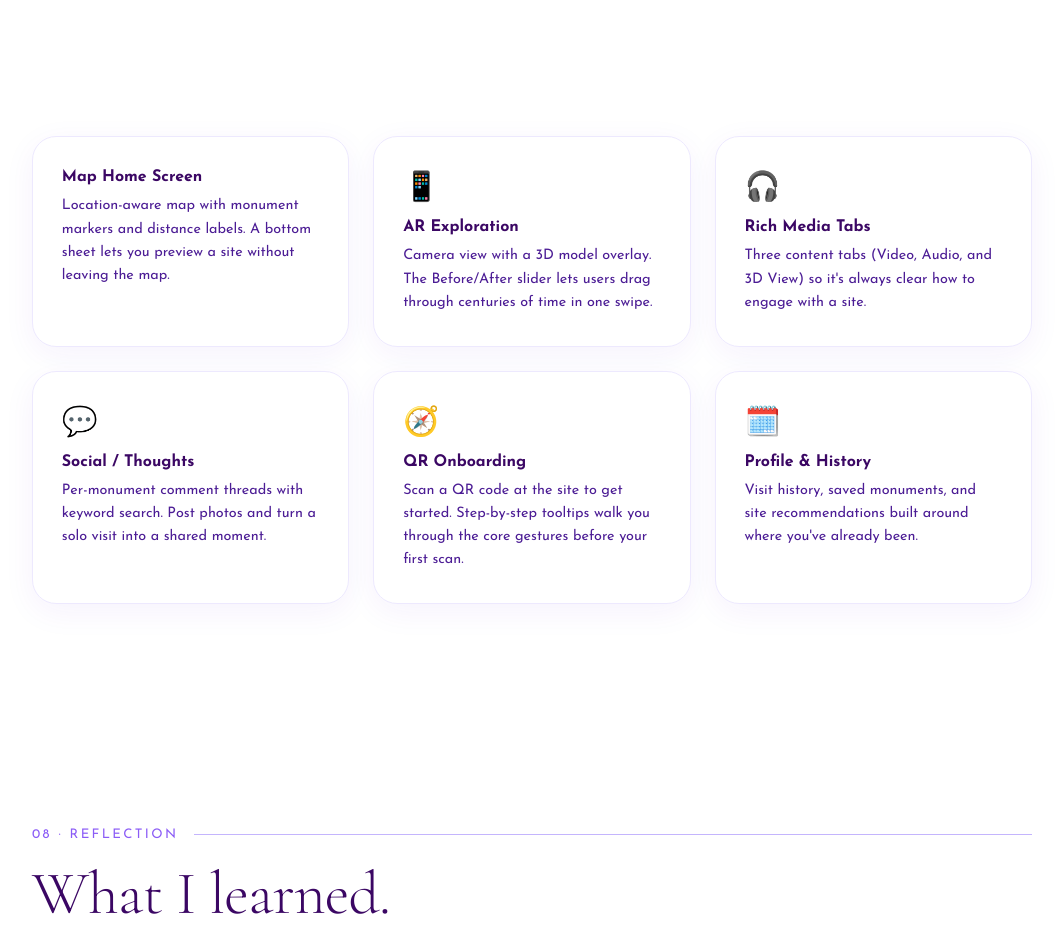
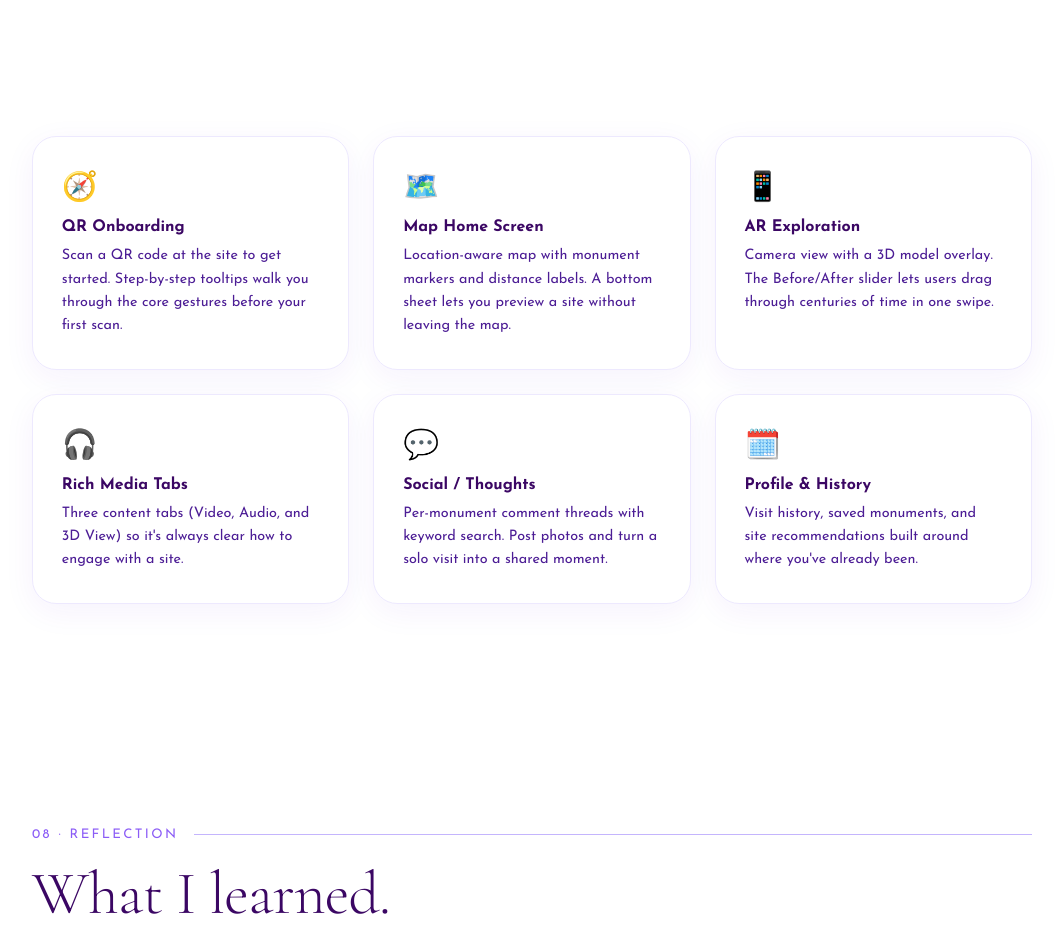
Before and after one commit to Titixakamani21/Portfolio, a plain HTML site: page case-study-3.html in a window 1280 px wide. Shown: the part 8960-9893 px from the top of the page, without its empty margins (108-1171 px from the left). Drawn offline with nearby package versions, Linux system fonts and the light colour scheme; a web font is replaced by a local one.

Commit message:
case study 3 improvements

```diff
--- a/case-study-3.html
+++ b/case-study-3.html
@@ -814,6 +814,12 @@
   <div class="wrap">
     <div class="feature-grid">
       <div class="feature-card glass">
+        <div class="feature-icon">🧭</div>
+        <h4>QR Onboarding</h4>
+        <p>Scan a QR code at the site to get started. Step-by-step tooltips walk you through the core gestures before your first scan.</p>
+      </div>
+      <div class="feature-card glass">
+        <div class="feature-icon">🗺️</div>
         <h4>Map Home Screen</h4>
         <p>Location-aware map with monument markers and distance labels. A bottom sheet lets you preview a site without leaving the map.</p>
       </div>
@@ -831,11 +837,6 @@
         <div class="feature-icon">💬</div>
         <h4>Social / Thoughts</h4>
         <p>Per-monument comment threads with keyword search. Post photos and turn a solo visit into a shared moment.</p>
-      </div>
-      <div class="feature-card glass">
-        <div class="feature-icon">🧭</div>
-        <h4>QR Onboarding</h4>
-        <p>Scan a QR code at the site to get started. Step-by-step tooltips walk you through the core gestures before your first scan.</p>
       </div>
       <div class="feature-card glass">
         <div class="feature-icon">🗓️</div>
```
